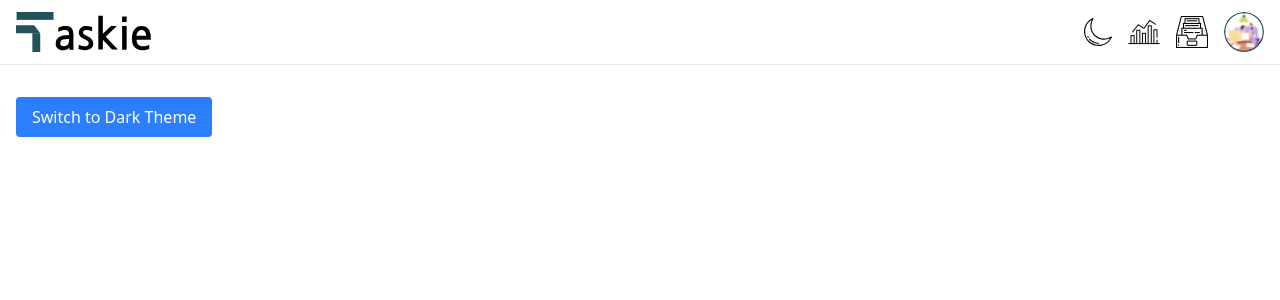
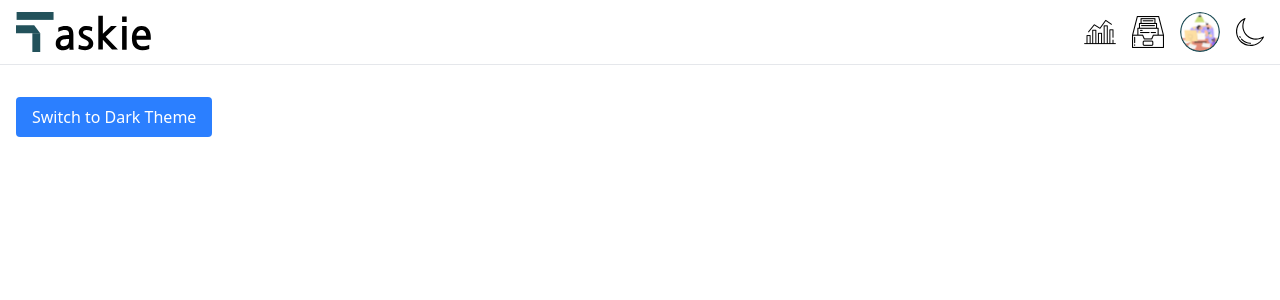
Before and after one commit to lesynvol/pomodoro, a React (Vite) app: page / in a window 1280 px wide. Shown: the top 300 px of the page. Built offline with nearby package versions, Linux system fonts and the light colour scheme.

Commit message:
style: reposition theme toggle button

```diff
--- a/src/components/Header.tsx
+++ b/src/components/Header.tsx
@@ -39,17 +39,6 @@ const Header = () => {
         </Link>
 
         <nav className="flex items-center gap-4">
-          <button
-            onClick={toggleTheme}
-            className="hover:opacity-70 transition"
-            aria-label="Toggle theme"
-          >
-            <img
-              src={icons.themeIcon}
-              alt="Toggle theme"
-              className="h-7 w-7 cursor-pointer"
-            />
-          </button>
 
           <Link to="/statistics" className="hover:opacity-70 transition">
             <img
@@ -74,6 +63,18 @@ const Header = () => {
               className="rounded-full h-10 w-10 object-cover"
             />
           </Link>
+
+          <button
+            onClick={toggleTheme}
+            className="hover:opacity-70 transition"
+            aria-label="Toggle theme"
+          >
+            <img
+              src={icons.themeIcon}
+              alt="Toggle theme"
+              className="h-7 w-7 cursor-pointer"
+            />
+          </button>
         </nav>
       </div>
     </header>
```
